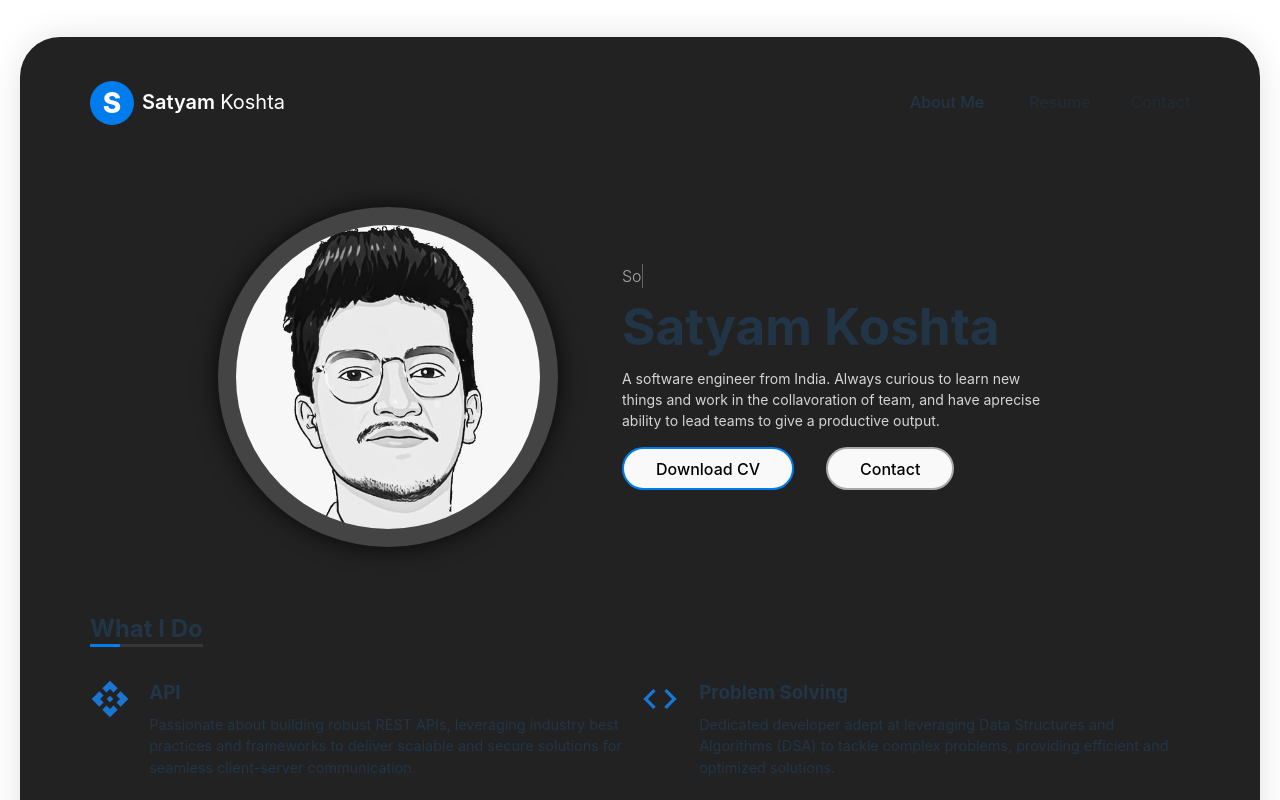
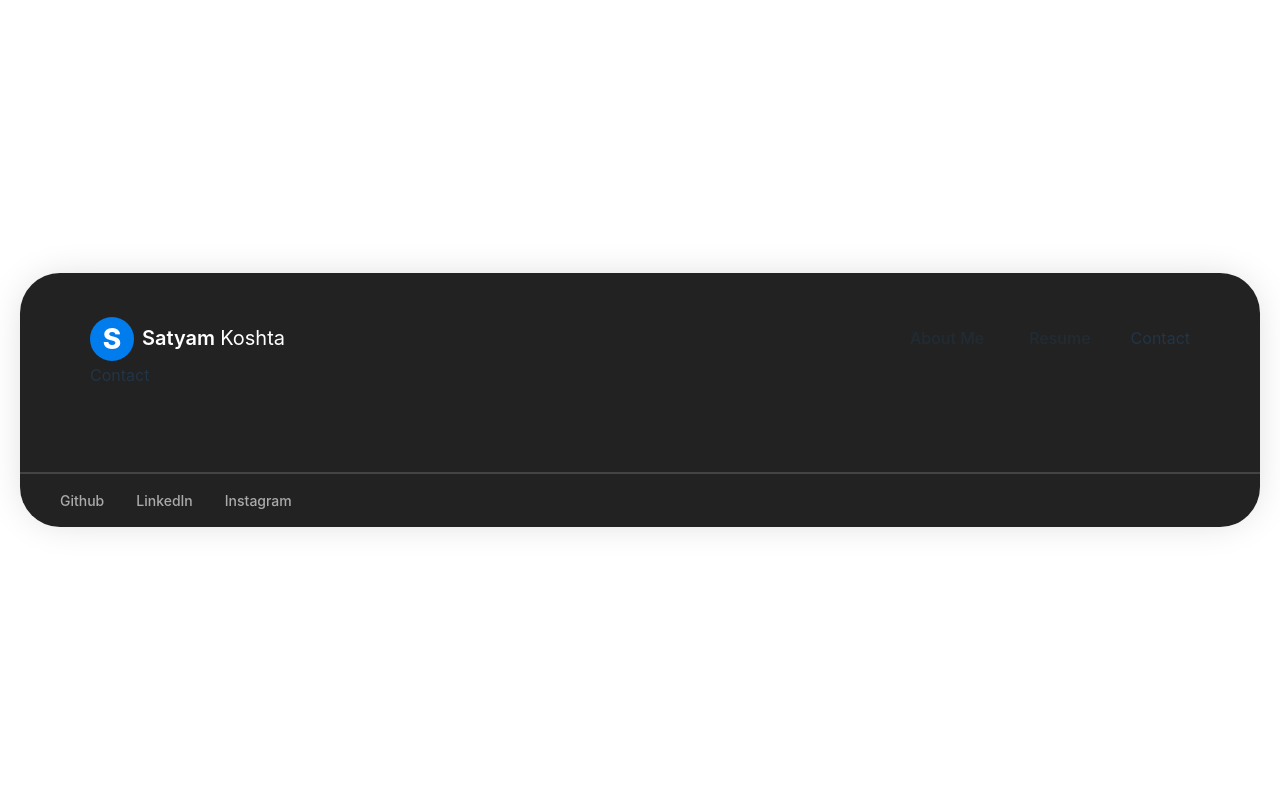
Before and after one commit to satyamkoshta340/my-cv, a React (Vite) app: page / in a window 1280 px wide. Both pictures are taken after a click on the element "Contact". Shown: the top 800 px of the page. Built offline with nearby package versions, Linux system fonts and the light colour scheme.

Commit message:
added page loading animation

```diff
--- a/src/App.css
+++ b/src/App.css
@@ -18,6 +18,7 @@
   -moz-backface-visibility: hidden;
   backface-visibility: hidden;
   box-sizing: border-box;
+  transition: transform 0.5s ease-in-out;
 }
 
 @media screen and (max-width: 776px) {
@@ -28,3 +29,16 @@
     width: 100%;
   }
 }
+
+.page.tilted {
+  animation: animName 1s ease-in-out;
+}
+
+@keyframes animName {
+  0%{
+     transform: rotate3d(1, 0, 0, 90deg);
+    }
+ 100%{
+     transform: rotate3d(1, 0, 0, 0deg);
+    }
+ }
--- a/src/App.jsx
+++ b/src/App.jsx
@@ -3,13 +3,31 @@ import './styles/main.scss';
 import Header from './components/Header';
 import Footer from './components/Footer';
 import About from './pages/About';
+import Resume from './pages/Resume';
+import Contact from './pages/Contact';
+import React, { useState, useEffect } from 'react';
 
 function App() {
+  const [isLoading, setIsLoading] = useState(true);
+  const [state, setState] = useState(0);
+
+  const load = () =>{
+    setTimeout(() => {
+      setIsLoading(false);
+    }, 1000); // Replace 3000 with the actual time it takes to load your content
+  }
+  useEffect(() => {
+    // Simulating the content loading delay with setTimeout
+    setIsLoading(true);
+    load();
+  }, [state]);
   return (
     <>
-      <div className='main'>
-        <Header />
-        <About />
+      <div className={`main page ${isLoading ? 'tilted' : ''}`}>
+        <Header state={state} setState={setState} />
+        { state === 0 && <About />}
+        { state === 1 && <Resume />}
+        { state === 2 && <Contact />}
         <Footer/>
       </div>
     </>
--- a/src/components/Header.jsx
+++ b/src/components/Header.jsx
@@ -1,6 +1,6 @@
 import React from 'react'
 
-function Header() {
+function Header({ state, setState }) {
   return (
     <header id='main_header' className='header'>
       <div className='logo'>
@@ -11,10 +11,9 @@ function Header() {
       </div>
 
       <div className='main_nav'>
-        <div className='main_nav_item current_item'>About Me </div>
-        <div className='main_nav_item'>Resume</div>
-        {/* <div className='main_nav_item'>Portfolio</div> */}
-        <div className='main_nav_item_last'>Contact</div>
+        <div className= {`main_nav_item ${ state === 0 ? 'current_item' : ''}`} onClick={(e) => setState(0)}> About Me </div>
+        <div className={`main_nav_item ${ state === 1 ? 'current_item' : ''}`} onClick={(e) => setState(1)}>Resume</div>
+        <div className={`main_nav_item_last ${ state === 2 ? 'current_item' : ''}`} onClick={(e) => setState(2)}>Contact</div>
       </div>
     </header>
   )
--- a/src/pages/Contact.jsx
+++ b/src/pages/Contact.jsx
@@ -0,0 +1,9 @@
+import React from 'react'
+
+function Contact() {
+  return (
+    <div>Contact</div>
+  )
+}
+
+export default Contact
```
